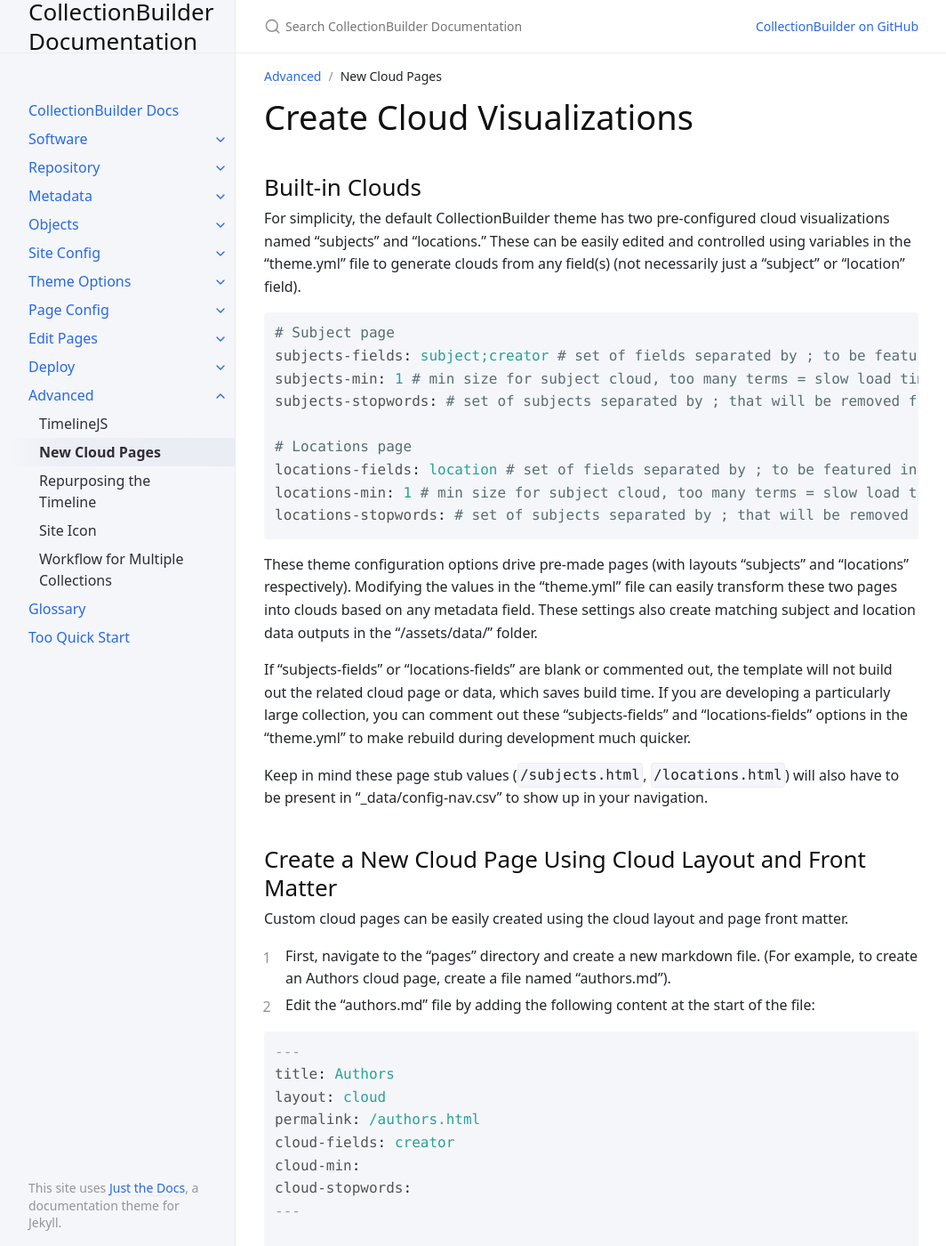
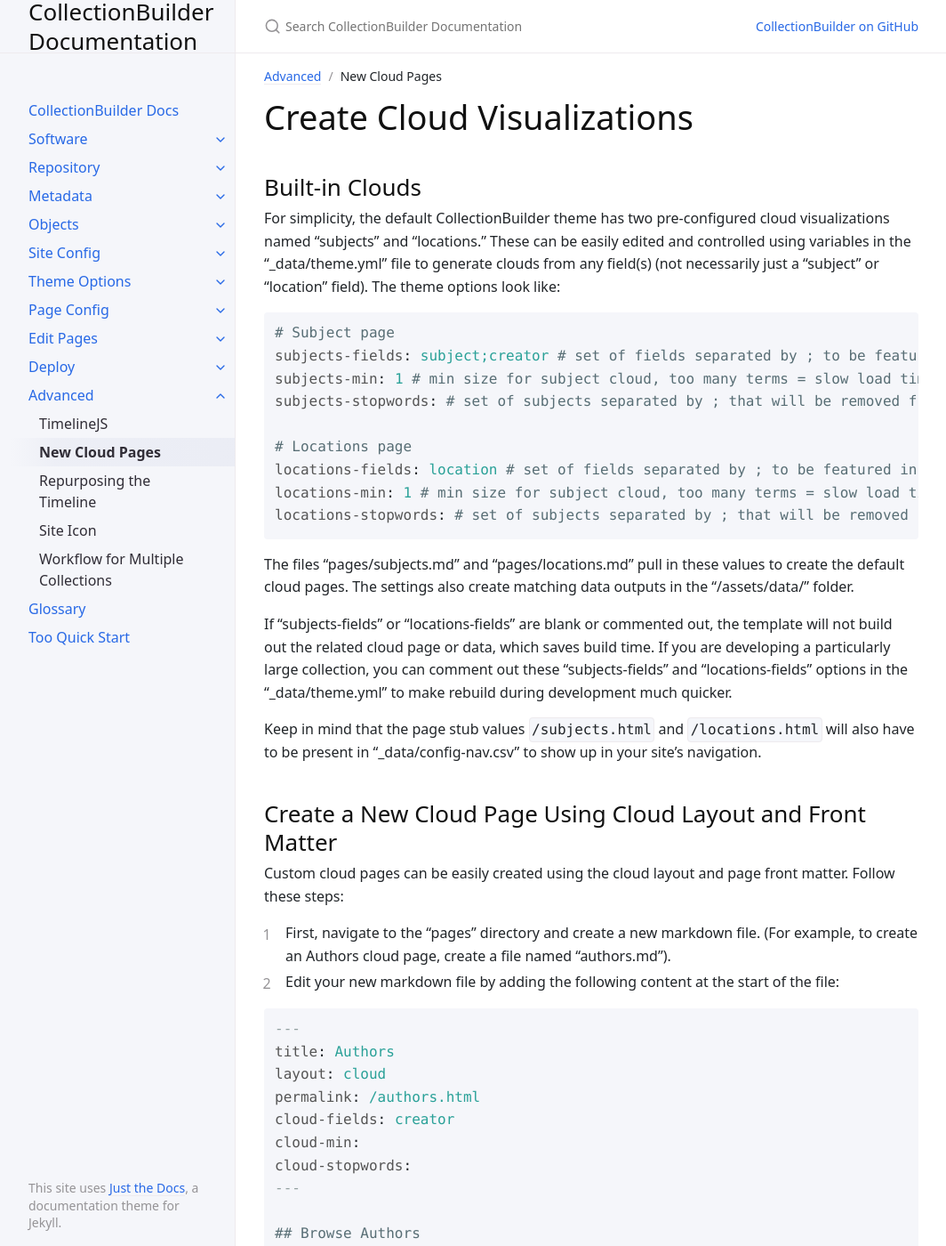
Before and after one commit to CollectionBuilder/cb-docs, a Jekyll site: the page built from docs/advanced/cloudpage.md, in a window 1280 px wide and 1400 px high. Shown: the whole window at 89% size, without its empty margins (107-1171 px from the left). Built offline with Jekyll 4.4.1, drawn with Linux system fonts in a browser that asks for light colours; some of the changed text lies outside the part shown.

Commit message:
cloud finished + random edits

````diff
--- a/docs/advanced/cloudpage.md
+++ b/docs/advanced/cloudpage.md
@@ -9,7 +9,8 @@ nav_order: 2
 ## Built-in Clouds
 
 For simplicity, the default CollectionBuilder theme has two pre-configured cloud visualizations named "subjects" and "locations."
-These can be easily edited and controlled using variables in the "theme.yml" file to generate clouds from any field(s) (not necessarily just a "subject" or "location" field).
+These can be easily edited and controlled using variables in the "_data/theme.yml" file to generate clouds from any field(s) (not necessarily just a "subject" or "location" field).
+The theme options look like:
 
 ```yaml
 # Subject page
@@ -23,21 +24,21 @@ locations-min: 1 # min size for subject cloud, too many terms = slow load time!
 locations-stopwords: # set of subjects separated by ; that will be removed from display, e.g. boxers;boxing
 ```
 
-These theme configuration options drive pre-made pages (with layouts "subjects" and "locations" respectively).
-Modifying the values in the "theme.yml" file can easily transform these two pages into clouds based on any metadata field.
-These settings also create matching subject and location data outputs in the "/assets/data/" folder.
+The files "pages/subjects.md" and "pages/locations.md" pull in these values to create the default cloud pages.
+The settings also create matching data outputs in the "/assets/data/" folder.
 
 If "subjects-fields" or "locations-fields" are blank or commented out, the template will not build out the related cloud page or data, which saves build time.
-If you are developing a particularly large collection, you can comment out these "subjects-fields" and "locations-fields" options in the "theme.yml" to make rebuild during development much quicker.
+If you are developing a particularly large collection, you can comment out these "subjects-fields" and "locations-fields" options in the "_data/theme.yml" to make rebuild during development much quicker.
 
-Keep in mind these page stub values (`/subjects.html`, `/locations.html`) will also have to be present in "_data/config-nav.csv" to show up in your navigation.
+Keep in mind that the page stub values `/subjects.html` and `/locations.html` will also have to be present in "_data/config-nav.csv" to show up in your site's navigation.
 
 ## Create a New Cloud Page Using Cloud Layout and Front Matter
 
 Custom cloud pages can be easily created using the cloud layout and page front matter.
+Follow these steps:
 
 1. First, navigate to the "pages" directory and create a new markdown file. (For example, to create an Authors cloud page, create a file named "authors.md").
-2. Edit the "authors.md" file by adding the following content at the start of the file:
+2. Edit your new markdown file by adding the following content at the start of the file:
 
 ```yaml
 ---
@@ -54,19 +55,20 @@ cloud-stopwords:
 Example custom cloud page.
 ```
 3. Substitute your own values for "title" and "permalink" based on the name of your new page.
-4. Leave `cloud` as the value for "layout" (this value is necessary for the cloud page to generate properly).
-5. Add your values for the remaining three variables according to the following:
+4. Leave `cloud` as the value for "layout" (this value is necessary for the cloud page to generate).
+5. Add your values for the remaining three variables according to the following parameters:
 
-- `cloud-fields:` a value of a set of metadata fields separated by `;` to be featured in the cloud.
+- `cloud-fields:` (required), a metadata field, or a set of metadata fields separated by `;`, to be featured in the cloud.
 - `cloud-min:` (optional), an integer value such as `2`.
-- `cloud-stopwords:` (optional), a set of values separated by `;` that will be removed from display
+- `cloud-stopwords:` (optional), a value or set of values separated by `;` that will be removed from display
 
 ## Cloud _include
 
 In some cases you might want to add a cloud visualization to an existing page.
-Clouds can be added to any page using the "_include/js/cloud-js.html" _include in the page content, with the variable "fields", and optional variables "min" and "stopwords".
+Clouds can be added to any page using the "_include/js/cloud-js.html" _include in the page content, with the required variable "fields", and optional variables "min" and "stopwords".
+
 The cloud-js _include assumes a div with `id="cloud"` exists on the page for the cloud to fill.
-So putting them together, you can add a cloud anywhere in a page:
+So putting the div and _include together, you can add a cloud anywhere in a page:
 ```
 {% raw %}
 <div id="cloud" class="text-center my-4 bg-light border rounded p-2"></div>
````
Also changed, not shown: docs/advanced/repurposetimeline.md (+5 -2 lines), docs/advanced/timelinejs.md (+5 -5 lines).
